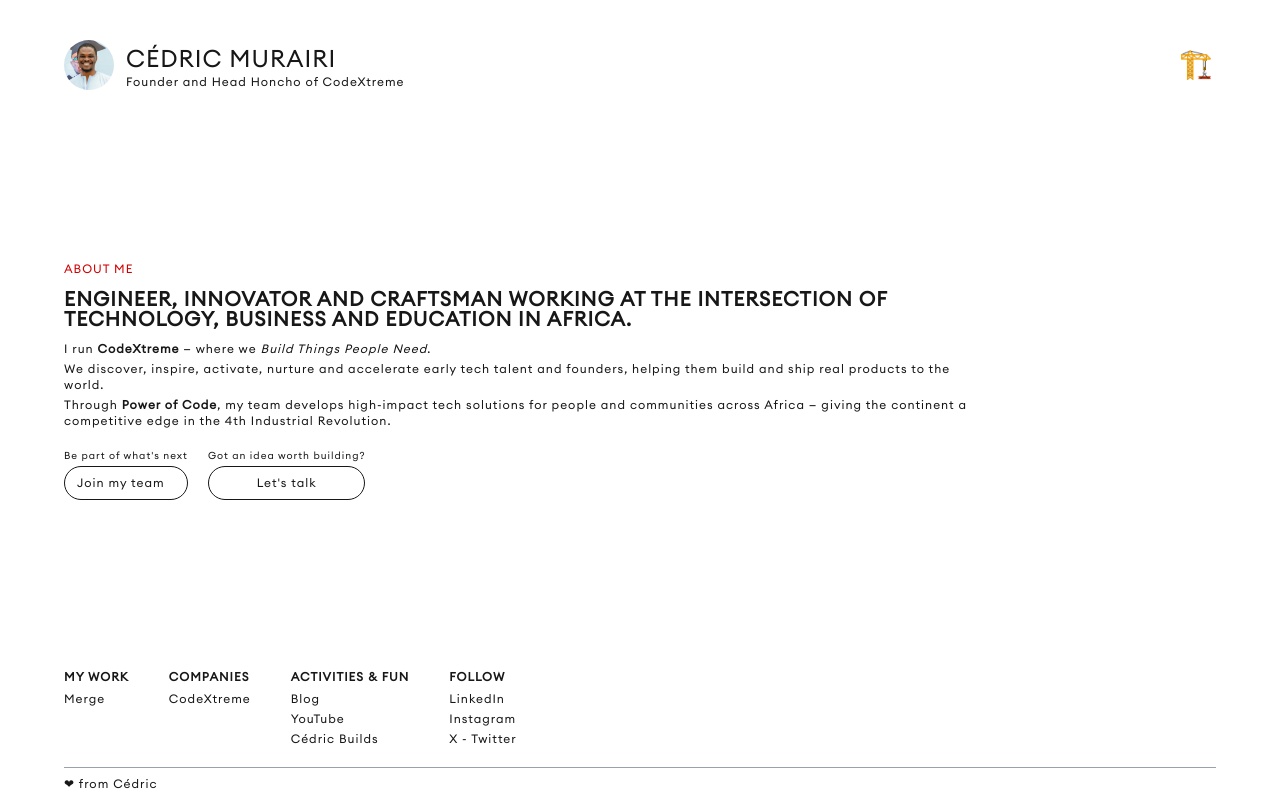
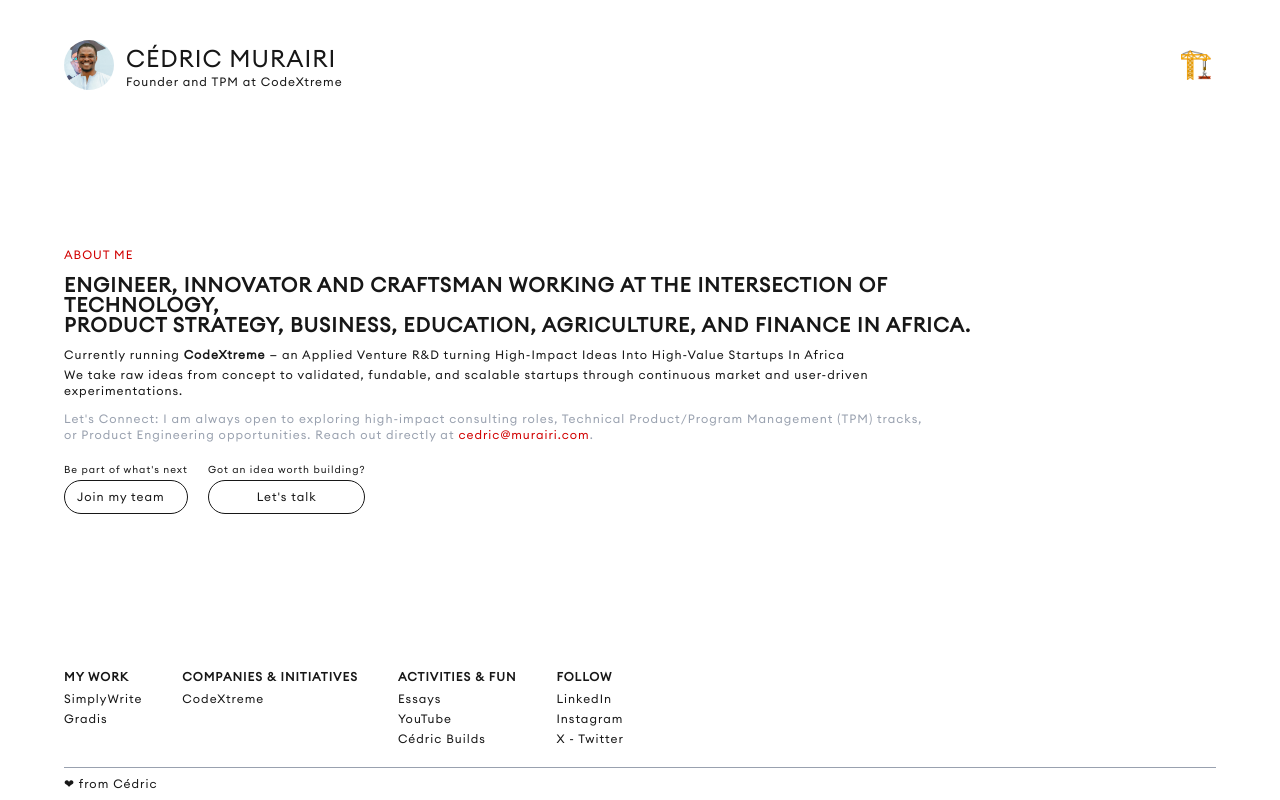
Before and after one commit to CedricMurairi/website, a Next.js app: page / in a window 1280 px wide. Built offline with nearby package versions, Linux system fonts and the light colour scheme.

Commit message:
minor fixed to the page UI and structure

```diff
--- a/app/ui/ced-builds.tsx
+++ b/app/ui/ced-builds.tsx
@@ -46,8 +46,8 @@
                         </div>
                         <h2 className="text-sm mb-2">Got a small, fun, or cool idea for Cédric Builds?</h2>
                         <div className="space-y-1 text-xs mb-2">
-                            <p className="text-xs">Send an email to <Link className="underline" href="ping@murairi.com">ping@murairi.com</Link> and start your subject with [Cédric Builds].</p>
-                            <p className="text-xs">I will review your idea and get back to you. The only rules: it has to be small, cool, and fun — and yes, it has to be software 🙂.</p>
+                            <p className="text-xs">Send an email to <Link className="underline" href="mailto:cedric@murairi.com">cedric@murairi.com</Link> and start your subject with [Cédric Builds].</p>
+                            <p className="text-xs">I will review your idea and get back to you. The only rules: it has to be small, cool, and fun — and yes, it has to be software 🙂, for now.</p>
                         </div>
                         <button onClick={() => closeWorkModel()} className="mt-4 px-4 py-2 bg-gray-200 rounded hover:bg-gray-300">Close</button>
                     </div>
--- a/app/ui/cta.tsx
+++ b/app/ui/cta.tsx
@@ -9,7 +9,7 @@
             </div>
             <div className="space-y-1">
                 <p className="text-[10px]">Got an idea worth building?</p>
-                <Link href="mailto:ping@murairi.com"><p className="text-center min-w-fit rounded-full border py-2 px-3 w-full">Let&apos;s talk</p></Link>
+                <Link href="mailto:cedric@murairi.com"><p className="text-center min-w-fit rounded-full border py-2 px-3 w-full">Let&apos;s talk</p></Link>
             </div>
         </div>
     );
--- a/app/ui/footer.tsx
+++ b/app/ui/footer.tsx
@@ -6,12 +6,13 @@
             <div className="w-full flex gap-10 text-xs pb-5 flex-wrap">
                 <div className="space-y-2">
                     <h1 className="font-semibold">My work</h1>
-                    <ul>
-                        <li>Merge</li>
+                    <ul className="space-y-1">
+                        <li><Link href="https://www.simplywrite.org" target="_blank">SimplyWrite</Link></li>
+                        <li><Link href="https://www.gradis.site" target="_blank">Gradis</Link></li>
                     </ul>
                 </div>
                 <div className="space-y-2">
-                    <h1 className="font-semibold">Companies</h1>
+                    <h1 className="font-semibold">Companies & Initiatives</h1>
                     <ul>
                         <li><Link target="_blank" href="https://codextreme.io">CodeXtreme</Link></li>
                     </ul>
@@ -19,17 +20,17 @@
                 <div className="space-y-2">
                     <h1 className="font-semibold">Activities & Fun</h1>
                     <ul className="space-y-1">
-                        <li>Blog</li>
-                        <li>YouTube</li>
-                        <li>Cédric Builds</li>
+                        <li><Link href="https://blog.murairi.com" target="_blank">Essays</Link></li>
+                        <li><Link target="_blank" href="http://www.youtube.com/@engineering1O1">YouTube</Link></li>
+                        <li><Link href="/builds">Cédric Builds</Link></li>
                     </ul>
                 </div>
                 <div className="space-y-2">
                     <h1 className="font-semibold">Follow</h1>
                     <ul className="space-y-1">
-                        <li>LinkedIn</li>
-                        <li>Instagram</li>
-                        <li>X - Twitter</li>
+                        <li><Link target="_blank" href="https://www.linkedin.com/in/cedric-murairi/">LinkedIn</Link></li>
+                        <li><Link target="_blank" href="https://www.instagram.com/cedricmurairi/">Instagram</Link></li>
+                        <li><Link target="_blank" href="https://x.com/CedricMurairi">X - Twitter</Link></li>
                     </ul>
                 </div>
             </div>
--- a/app/ui/hero.tsx
+++ b/app/ui/hero.tsx
@@ -4,12 +4,12 @@
     return (
         <div className="space-y-3 md:w-[80%]">
             <p className="text-xs uppercase text-[#D10000]">About Me</p>
-            <h1 className="text-xl font-bold">Engineer, Innovator and Craftsman working at the intersection of technology, business and education in Africa.</h1>
+            <h1 className="text-xl font-bold">Engineer, Innovator and Craftsman working at the intersection of technology,<br/>product strategy, business, education, agriculture, and finance in Africa.</h1>
             <p className="text-xs space-y-1">
-                <span className="block">I run <strong>CodeXtreme</strong> — where we <em>Build Things People Need</em>.</span>
-                <span className="block">We discover, inspire, activate, nurture and accelerate early tech talent and founders, helping them build and ship real products to the world.</span>
-                <span className="block">Through <strong>Power of Code</strong>, my team develops high-impact tech solutions for people and communities across Africa — giving the continent a competitive edge in the 4th Industrial Revolution.</span>
+                <span className="block">Currently running <strong>CodeXtreme</strong> — an Applied Venture R&D turning High-Impact Ideas Into High-Value Startups In Africa</span>
+                <span className="block">We take raw ideas from concept to validated, fundable, and scalable startups through continuous market and user-driven experimentations.</span>
             </p>
+            <p className="text-xs space-y-1 text-gray-400">Let&apos;s Connect: I am always open to exploring high-impact consulting roles, Technical Product/Program Management (TPM) tracks,<br/>or Product Engineering opportunities. Reach out directly at <a href="mailto:cedric@murairi.com" className="text-[#D10000]">cedric@murairi.com</a>.</p>
             <CTA />
         </div>
     );
--- a/app/ui/id-card.tsx
+++ b/app/ui/id-card.tsx
@@ -18,7 +18,7 @@
                 <h1 className='text-2xl hidden md:block'>Cédric Murairi</h1>
                 <h1 className='text-2xl block md:hidden'>Cédric M.</h1>
                 <p className='text-xs block md:hidden'>Founder of CodeXtreme</p>
-                <p className='text-xs hidden md:block'>Founder and Head Honcho of CodeXtreme</p>
+                <p className='text-xs hidden md:block'>Founder and TPM at CodeXtreme</p>
             </div>
         </div>
     );
```
